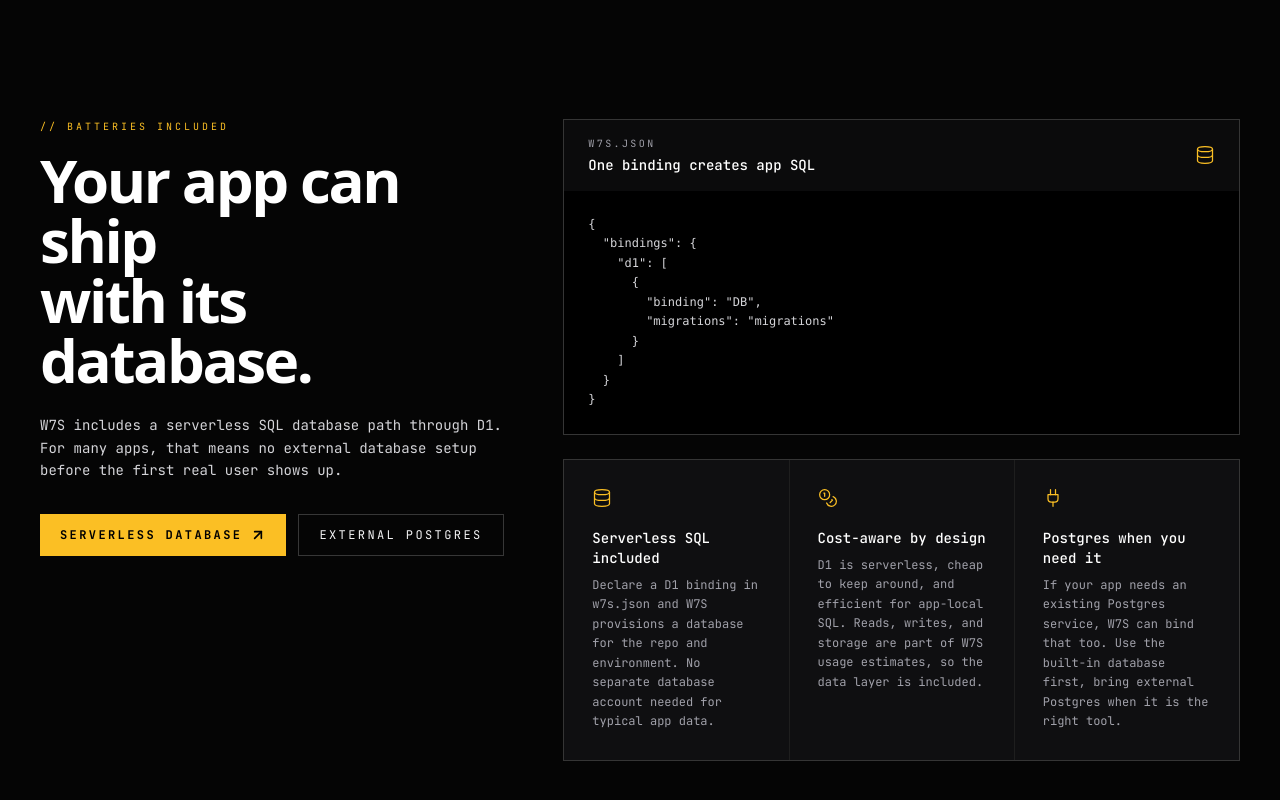
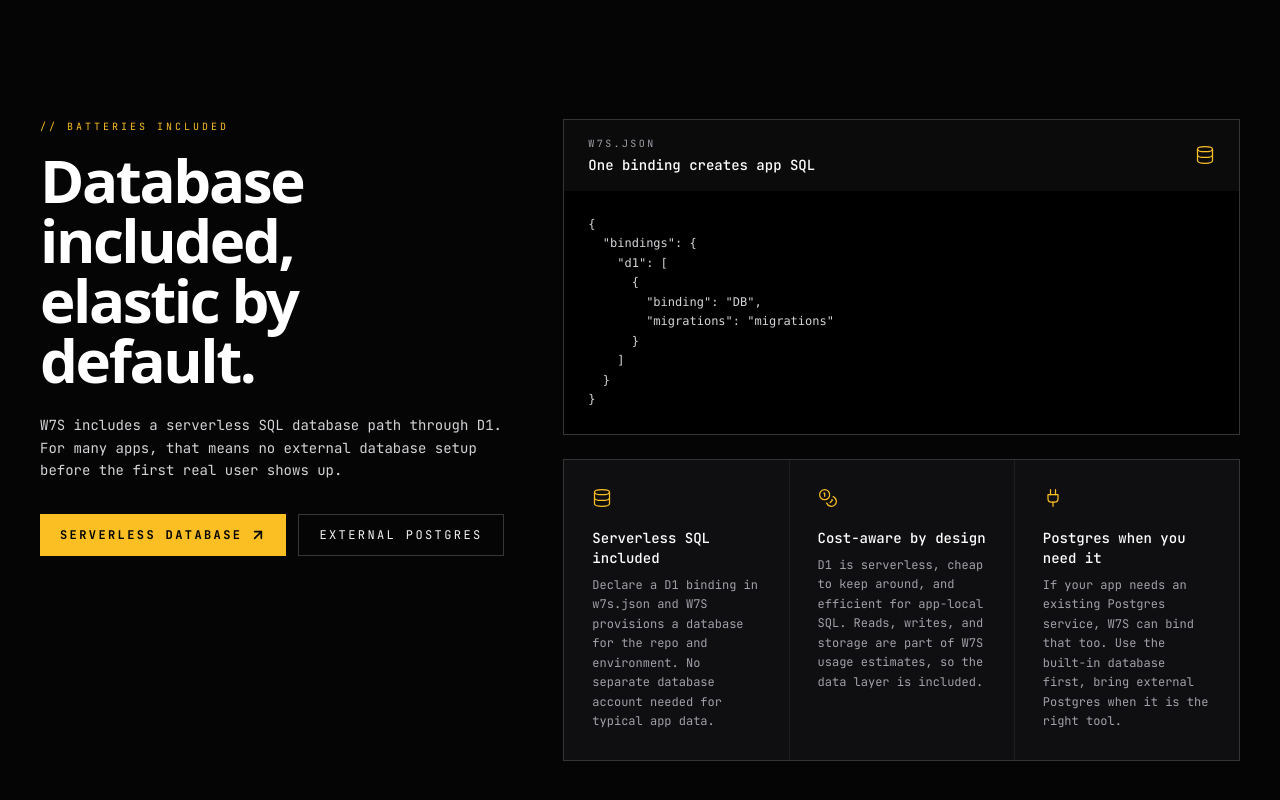
Before and after one commit to w7s-io/docs, a React (Create React App) app in the folder landing/: page / in a window 1280 px wide. Shown: the part 3013-3813 px from the top of the page. Built offline with nearby package versions, Linux system fonts and the light colour scheme; a web font is replaced by a local one.

Commit message:
Update database headline

```diff
--- a/landing/src/components/landing/BatteriesIncluded.jsx
+++ b/landing/src/components/landing/BatteriesIncluded.jsx
@@ -32,9 +32,9 @@
               // batteries included
             </div>
             <h2 className="font-display text-4xl sm:text-5xl lg:text-6xl text-white leading-[0.95]">
-              Your app can ship
+              Database included,
               <br />
-              with its database.
+              elastic by default.
             </h2>
             <p className="mt-6 text-sm text-zinc-400 max-w-lg leading-relaxed">
               W7S includes a serverless SQL database path through D1. For many
```
